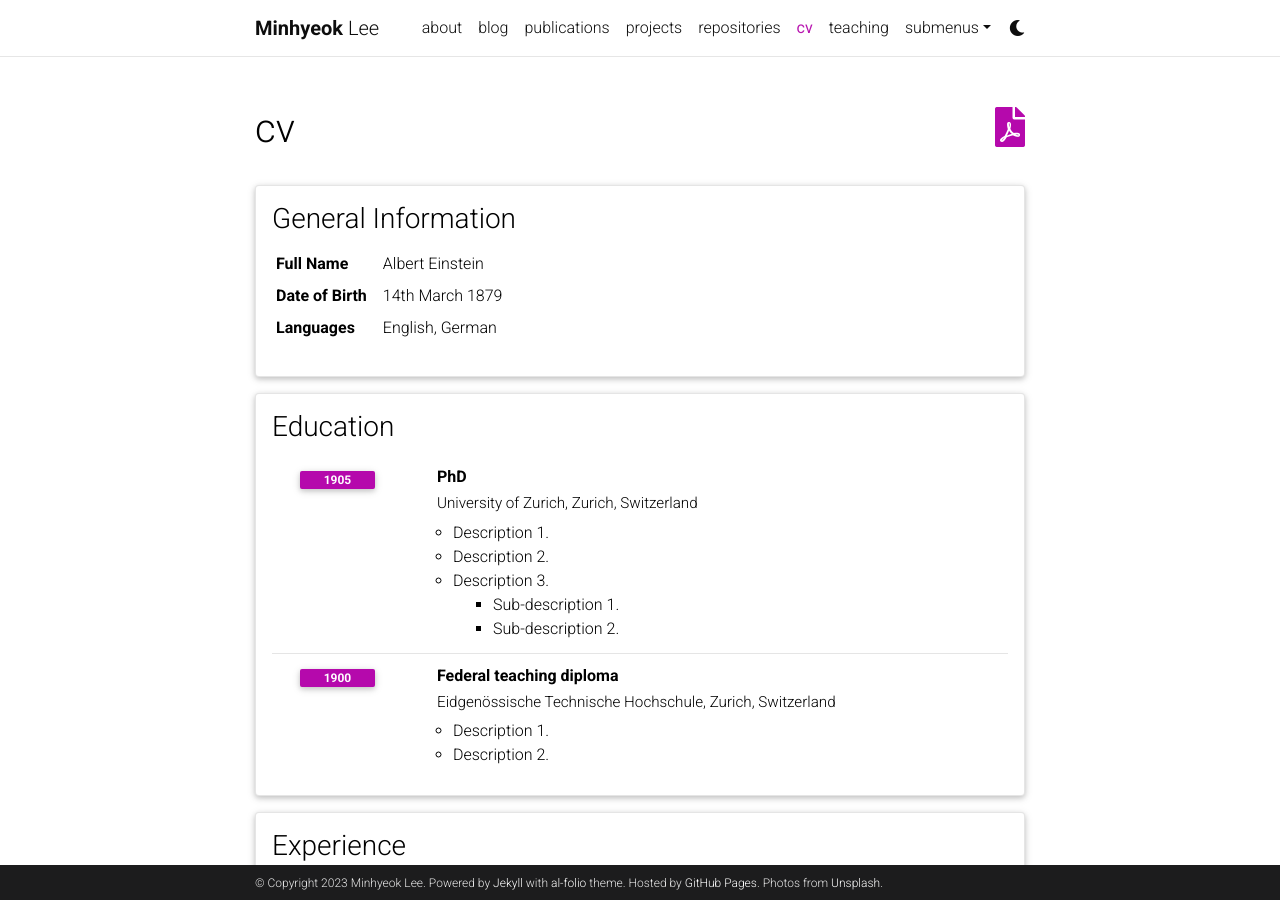
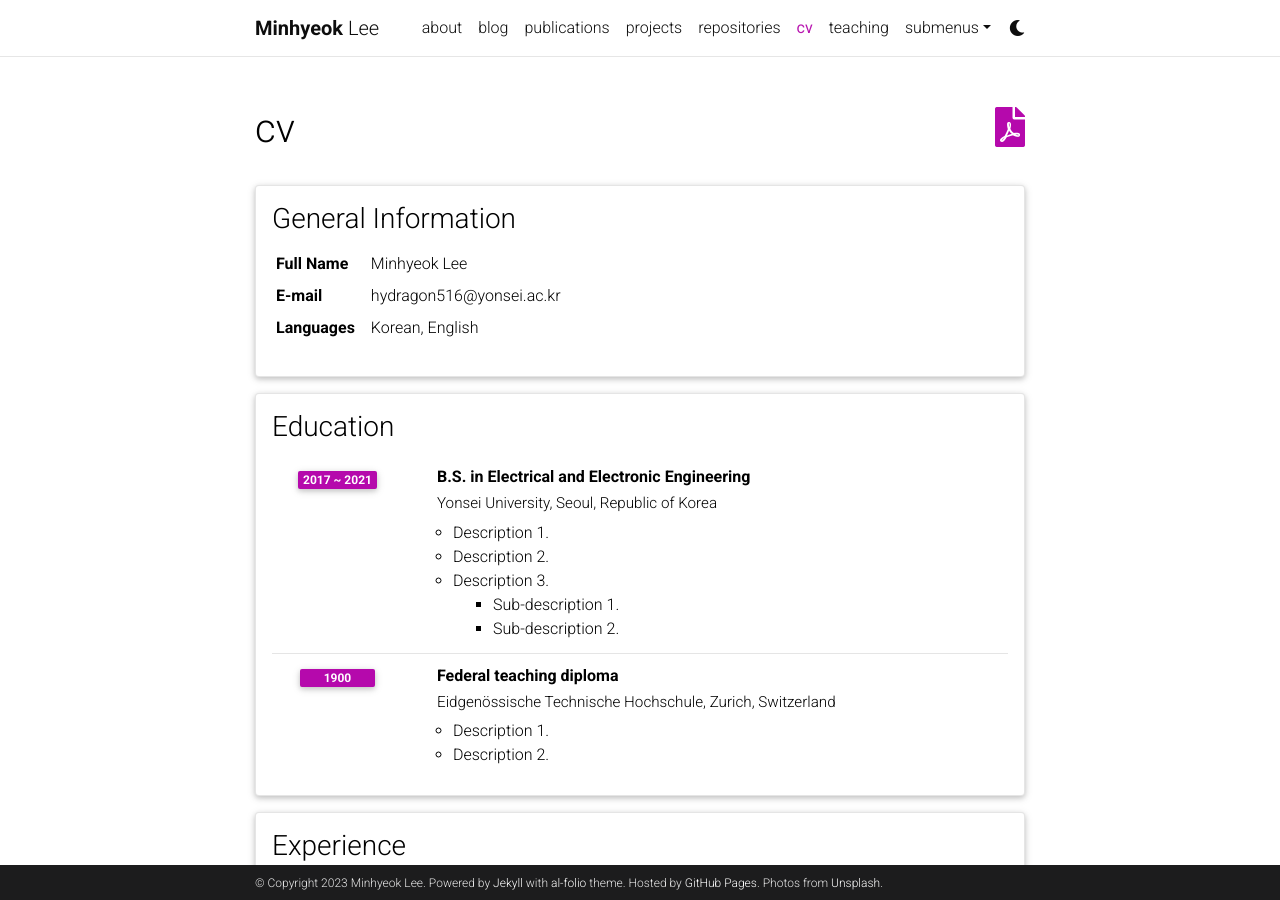
Before and after one commit to Hydragon516/hydragon516.github.io, a Jekyll site: the page built from _pages/cv.md, in a window 1280 px wide and 900 px high. Built offline with Jekyll 4.4.1, drawn with Linux system fonts in a browser that asks for light colours; comment, search, counter and statistics services are not loaded; a style sheet for code colours, icons or effects is not loaded.

Commit message:
Update cv.yml

```diff
--- a/_data/cv.yml
+++ b/_data/cv.yml
@@ -2,18 +2,18 @@
   type: map
   contents:
     - name: Full Name
-      value: Albert Einstein
-    - name: Date of Birth
-      value: 14th March 1879
+      value: Minhyeok Lee
+    - name: E-mail
+      value: hydragon516@yonsei.ac.kr
     - name: Languages
-      value: English, German
+      value: Korean, English
 
 - title: Education
   type: time_table
   contents:
-    - title: PhD
-      institution: University of Zurich, Zurich, Switzerland
-      year: 1905
+    - title: B.S. in Electrical and Electronic Engineering
+      institution: Yonsei University, Seoul, Republic of Korea
+      year: 2017 ~ 2021
       description:
         - Description 1.
         - Description 2.
```
